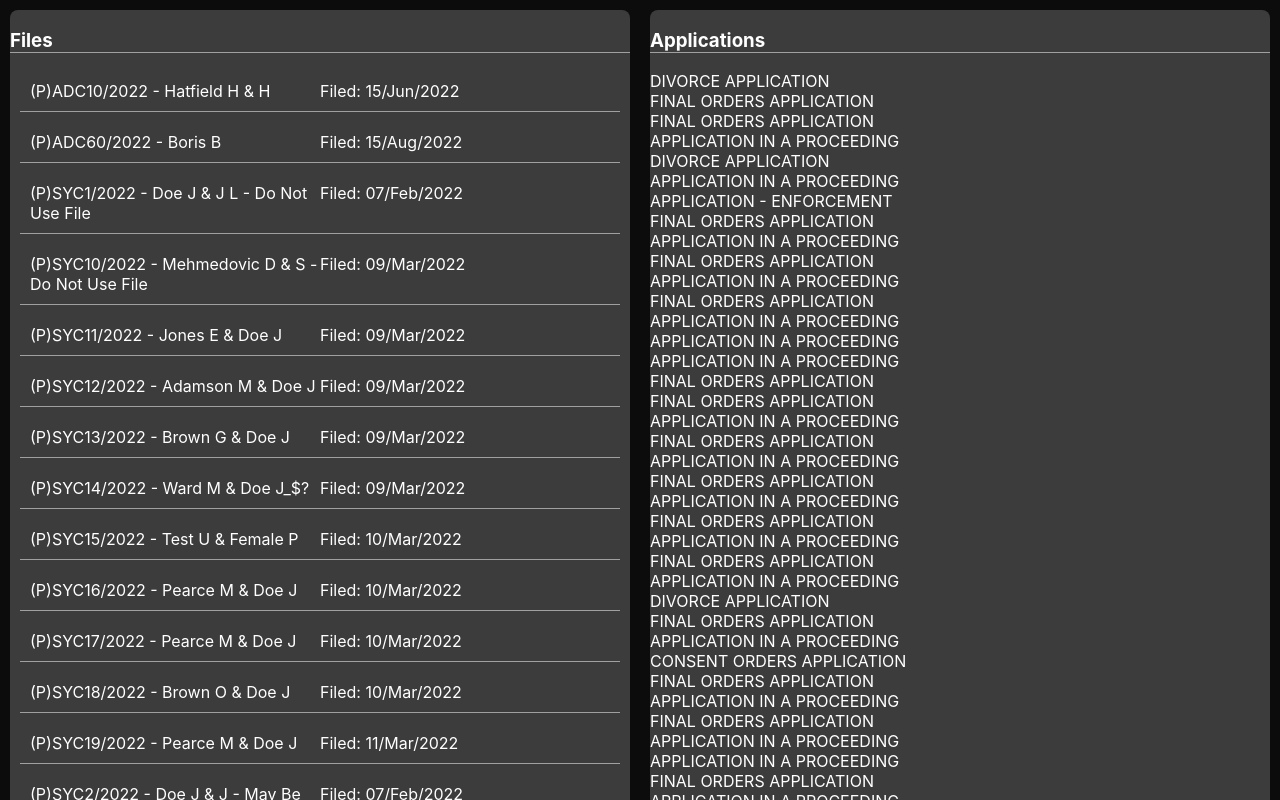
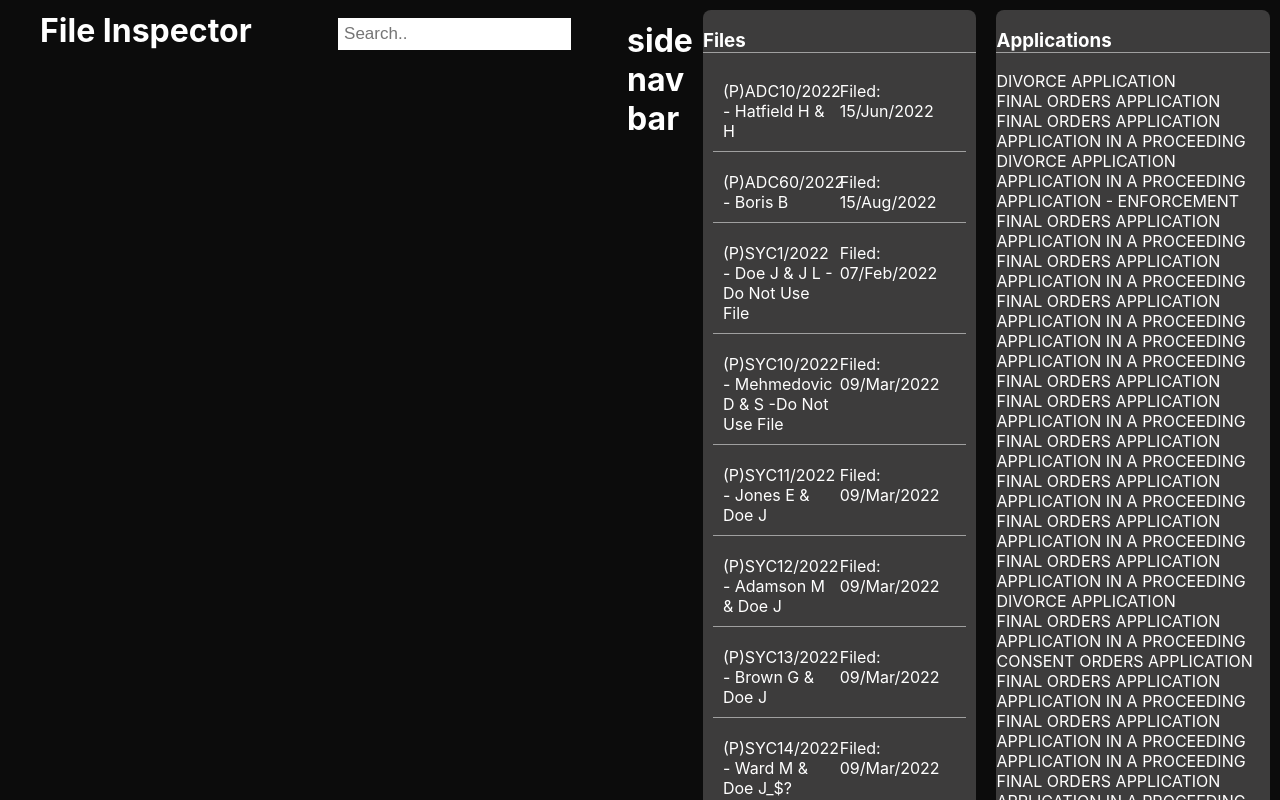
Before and after one commit to DansGoingCrazy/react-files, a React (Create React App) app: page / in a window 1280 px wide. Shown: the top 800 px of the page. Built offline with nearby package versions, Linux system fonts and the light colour scheme.

Commit message:
top nav bar inital styling using flex

```diff
--- a/src/App.js
+++ b/src/App.js
@@ -1,13 +1,14 @@
 import './styles/App.css'
-import data from './components/data'
-import File from './components/File'
-import Files from './components/Files'
+import TopNavBar from './components/TopNavBar'
+import SideNavBar from './components/SideNavBar'
 import ListColumn from './components/ListColumn'
 import ContentColumn from './components/ContentColumn'
 
 const App = () => {
   return (
     <div className="FilesPage">
+      <TopNavBar />
+      <SideNavBar />
       <ListColumn />
       <ContentColumn />
     </div>
--- a/src/components/SideNavBar.jsx
+++ b/src/components/SideNavBar.jsx
@@ -1,3 +1,8 @@
+const SideNavBar = () => {
+  return (
 <div className="SideNavBar">
-
+  <h1>side nav bar</h1>
 </div>
+  )
+}
+export default SideNavBar
--- a/src/components/TopNavBar.jsx
+++ b/src/components/TopNavBar.jsx
@@ -1,3 +1,10 @@
+const TopNavBar = () => {
+  return (
 <div className = "TopNavBar">
+<h1>File Inspector</h1>
+<input type="text" placeholder="Search.."></input>
+</div>
+  )
+}
 
-</div>
+export default TopNavBar
--- a/src/styles/App.css
+++ b/src/styles/App.css
@@ -57,9 +57,25 @@ margin:10px;
 }
 
 .SideNavBar{
-
+  width: 70px;
+  height: 100%;
 }
 
 .TopNavBar{
+  display: flex;
+  justify-content: space-between;
+  align-items: center;
+  padding: 0 40px;
+  margin: 0 auto;
+  width: 100%;
+  height: 60px;
+}
 
+.TopNavBar input[type=text] {
+  float: right;
+  padding: 6px;
+  border: none;
+  margin-top: 8px;
+  margin-right: 16px;
+  font-size: 17px;
 }
```
